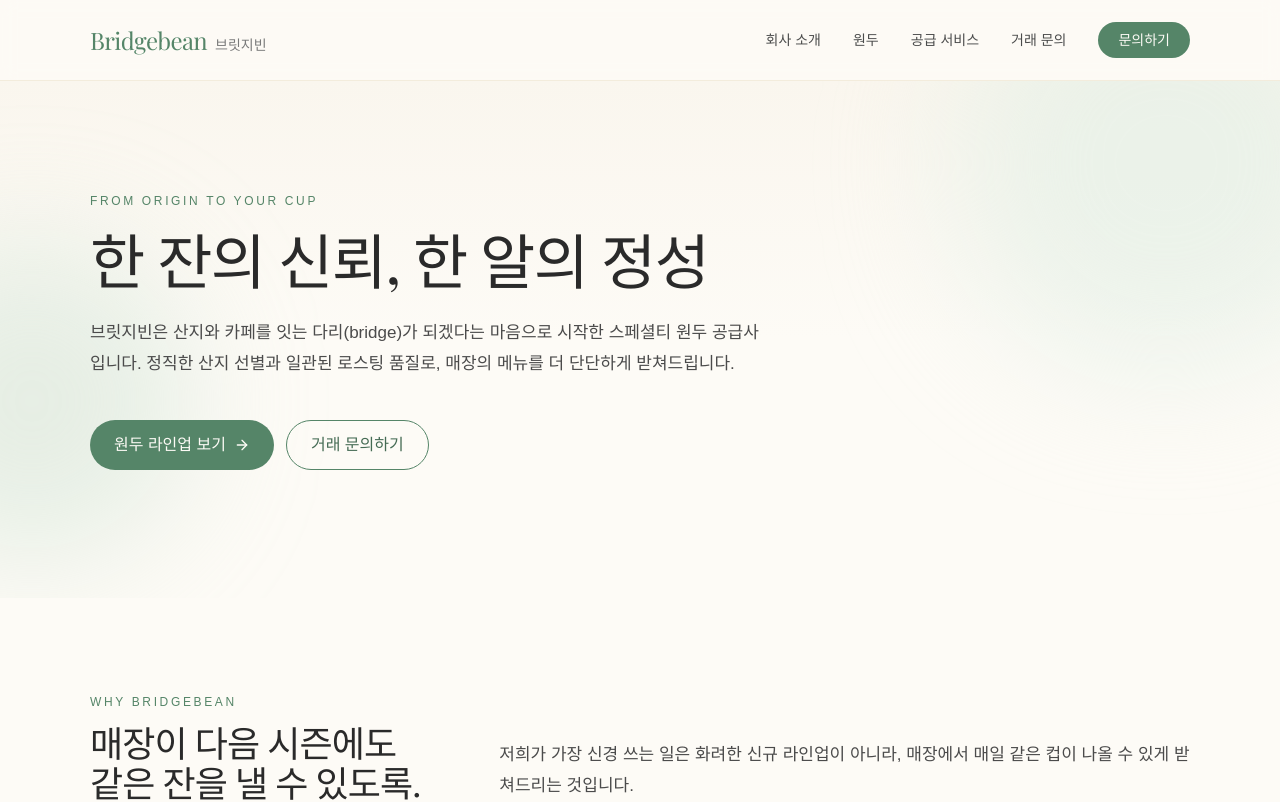
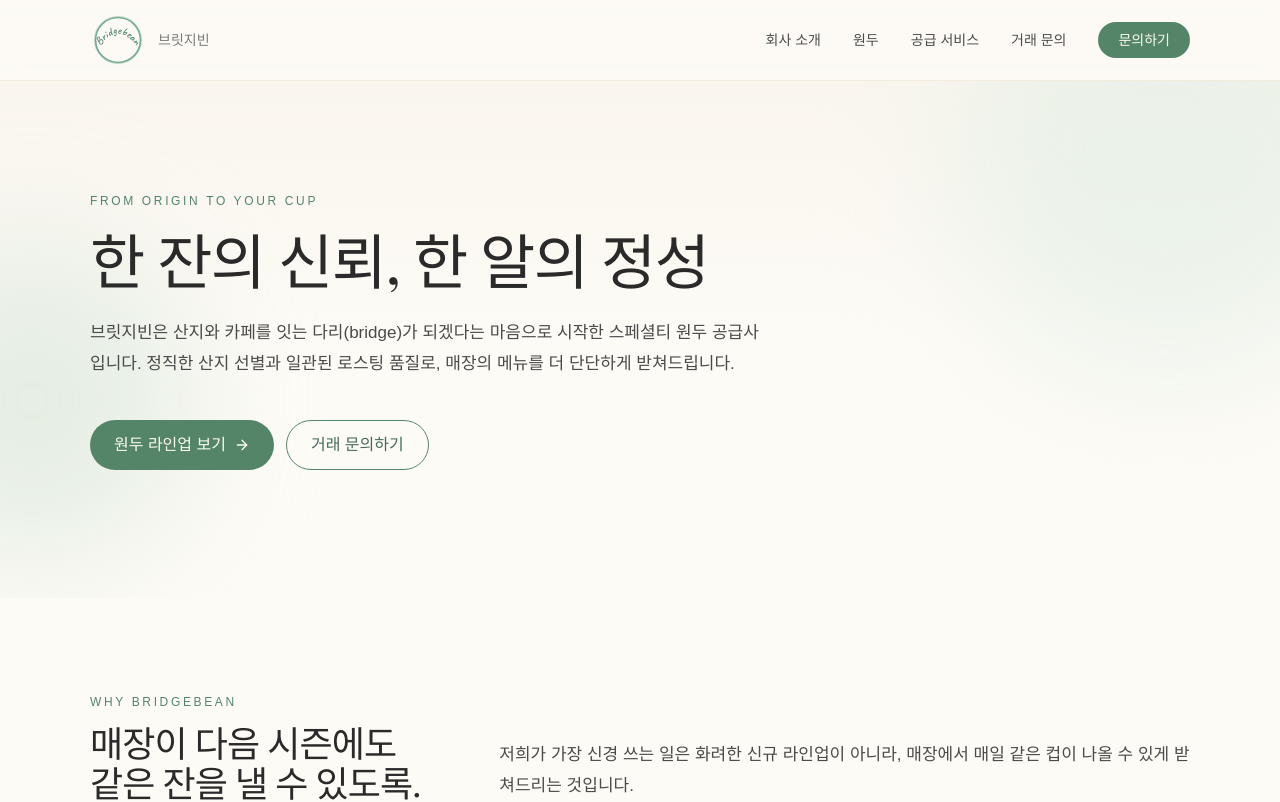
Before and after one commit to emptybudget/bridgebean-website, a Next.js app: page / in a window 1280 px wide. Shown: the top 802 px of the page. Built offline with nearby package versions, Linux system fonts and the light colour scheme; a web font is replaced by a local one.

Commit message:
feat: 명함 로고 디자인을 헤더·푸터·파비콘에 SVG로 재현
- components/Logo.tsx 추가 (손글씨 폰트 Caveat + 세이지 그린 원)
- app/icon.svg 파비콘 추가
- README에 로고 이미지 교체 방법 안내

```diff
--- a/app/layout.tsx
+++ b/app/layout.tsx
@@ -1,5 +1,5 @@
 import type { Metadata } from "next";
-import { Playfair_Display, Noto_Serif_KR } from "next/font/google";
+import { Playfair_Display, Noto_Serif_KR, Caveat } from "next/font/google";
 import "./globals.css";
 import Header from "@/components/Header";
 import Footer from "@/components/Footer";
@@ -15,6 +15,13 @@ const notoSerifKr = Noto_Serif_KR({
   weight: ["400", "500", "600", "700"],
   subsets: ["latin"],
   variable: "--font-noto-serif-kr",
+  display: "swap",
+});
+
+const caveat = Caveat({
+  weight: ["500", "600", "700"],
+  subsets: ["latin"],
+  variable: "--font-caveat",
   display: "swap",
 });
 
@@ -38,7 +45,7 @@ export default function RootLayout({
   children: React.ReactNode;
 }) {
   return (
-    <html lang="ko" className={`${playfair.variable} ${notoSerifKr.variable}`}>
+    <html lang="ko" className={`${playfair.variable} ${notoSerifKr.variable} ${caveat.variable}`}>
       <body className="min-h-screen bg-cream-50 text-ink font-sans">
         <Header />
         <main>{children}</main>
--- a/components/Footer.tsx
+++ b/components/Footer.tsx
@@ -2,14 +2,15 @@ import Link from "next/link";
 import { Instagram, Phone, Mail } from "lucide-react";
 import company from "@/data/company.json";
 import contact from "@/data/contact.json";
+import Logo from "./Logo";
 
 export default function Footer() {
   return (
     <footer className="mt-24 border-t border-cream-300/60 bg-cream-100">
       <div className="container-content py-14 grid gap-10 md:grid-cols-3">
         <div>
-          <div className="flex items-baseline gap-2">
-            <span className="font-serif text-2xl text-sage-700">{company.name}</span>
+          <div className="flex items-center gap-3">
+            <Logo size={56} />
             <span className="text-sm text-ink-muted">{company.name_kr}</span>
           </div>
           <p className="mt-4 text-sm leading-relaxed text-ink-soft">
--- a/components/Header.tsx
+++ b/components/Header.tsx
@@ -4,6 +4,7 @@ import Link from "next/link";
 import { useState } from "react";
 import { Menu, X } from "lucide-react";
 import company from "@/data/company.json";
+import Logo from "./Logo";
 
 const nav = [
   { href: "/about", label: "회사 소개" },
@@ -20,12 +21,11 @@ export default function Header() {
       <div className="container-content flex h-16 md:h-20 items-center justify-between">
         <Link
           href="/"
-          className="flex items-baseline gap-2"
+          className="flex items-center gap-3"
           onClick={() => setOpen(false)}
+          aria-label={`${company.name} 홈으로`}
         >
-          <span className="font-serif text-xl md:text-2xl tracking-tight text-sage-600">
-            {company.name}
-          </span>
+          <Logo size={48} className="md:h-[56px] md:w-[56px]" />
           <span className="hidden sm:inline text-sm text-ink-muted">
             {company.name_kr}
           </span>
--- /dev/null
+++ b/components/Logo.tsx
@@ -0,0 +1,62 @@
+export default function Logo({
+  size = 56,
+  className = "",
+}: {
+  size?: number;
+  className?: string;
+}) {
+  return (
+    <svg
+      width={size}
+      height={size}
+      viewBox="0 0 200 200"
+      className={className}
+      role="img"
+      aria-label="Bridgebean"
+    >
+      <defs>
+        {/* arc the text follows — slightly above center, opens upward */}
+        <path
+          id="bb-arc"
+          d="M 38 118 Q 100 38 162 118"
+          fill="none"
+        />
+      </defs>
+
+      {/* hand-drawn circle: two slightly offset strokes for marker feel */}
+      <circle
+        cx="100"
+        cy="100"
+        r="82"
+        fill="none"
+        stroke="#86B79A"
+        strokeWidth="7"
+        strokeLinecap="round"
+        opacity="0.55"
+      />
+      <circle
+        cx="100"
+        cy="100"
+        r="80"
+        fill="none"
+        stroke="#6BA284"
+        strokeWidth="5"
+        strokeLinecap="round"
+        opacity="0.9"
+      />
+
+      <text
+        fontFamily="var(--font-caveat), 'Caveat', 'Patrick Hand', cursive"
+        fontSize="40"
+        fontWeight="600"
+        fill="#558568"
+        textAnchor="middle"
+        letterSpacing="0.5"
+      >
+        <textPath href="#bb-arc" startOffset="50%">
+          Bridgebean
+        </textPath>
+      </text>
+    </svg>
+  );
+}
```
Also changed, not shown: app/icon.svg (added), 1 other file (tests, documents, lock files or other folders).
